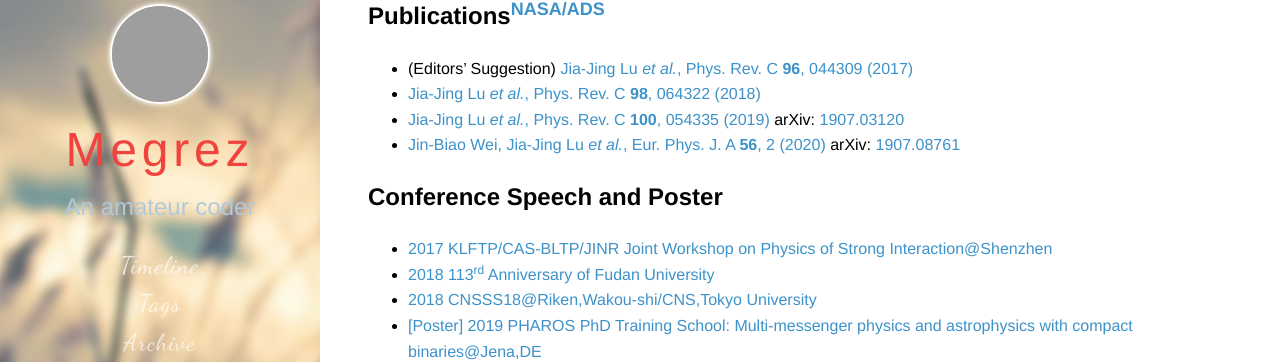
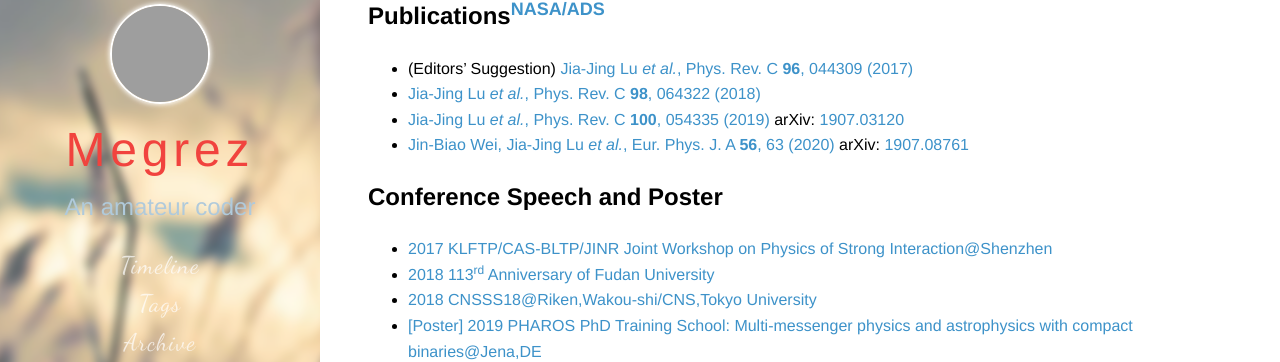
Before and after one commit to lujiajing1126/lujiajing1126.github.com, a Jekyll site: the page built from resume.md, in a window 1280 px wide and 900 px high, scrolled down 508 px, cut to the strip 124-486 px from the top of the window. Built offline with Jekyll 4.4.1, drawn with Linux system fonts in a browser that asks for light colours; some web fonts are replaced; comment, search, counter and statistics services are not loaded; grey boxes are pictures that could not be loaded.

Commit message:
fix article number

```diff
--- a/resume.md
+++ b/resume.md
@@ -36,7 +36,7 @@ INSPIRE: [Jia-Jing, Lu](https://inspirehep.net/author/profile/J.J.Lu.2)
  - (Editors' Suggestion) [Jia-Jing Lu _et al._, Phys. Rev. C **96**, 044309 (2017)](https://doi.org/10.1103/PhysRevC.96.044309)
  - [Jia-Jing Lu _et al._, Phys. Rev. C **98**, 064322 (2018)](https://doi.org/10.1103/PhysRevC.98.064322)
  - [Jia-Jing Lu _et al._, Phys. Rev. C **100**, 054335 (2019)](https://doi.org/10.1103/PhysRevC.100.054335) arXiv: [1907.03120](https://arxiv.org/abs/1907.03120)
- - [Jin-Biao Wei, Jia-Jing Lu _et al._, Eur. Phys. J. A **56**, 2 (2020)](https://doi.org/10.1140/epja/s10050-020-00058-3) arXiv: [1907.08761](https://arxiv.org/abs/1907.08761)
+ - [Jin-Biao Wei, Jia-Jing Lu _et al._, Eur. Phys. J. A **56**, 63 (2020)](https://doi.org/10.1140/epja/s10050-020-00058-3) arXiv: [1907.08761](https://arxiv.org/abs/1907.08761)
 
 ## Conference Speech and Poster
 
```
